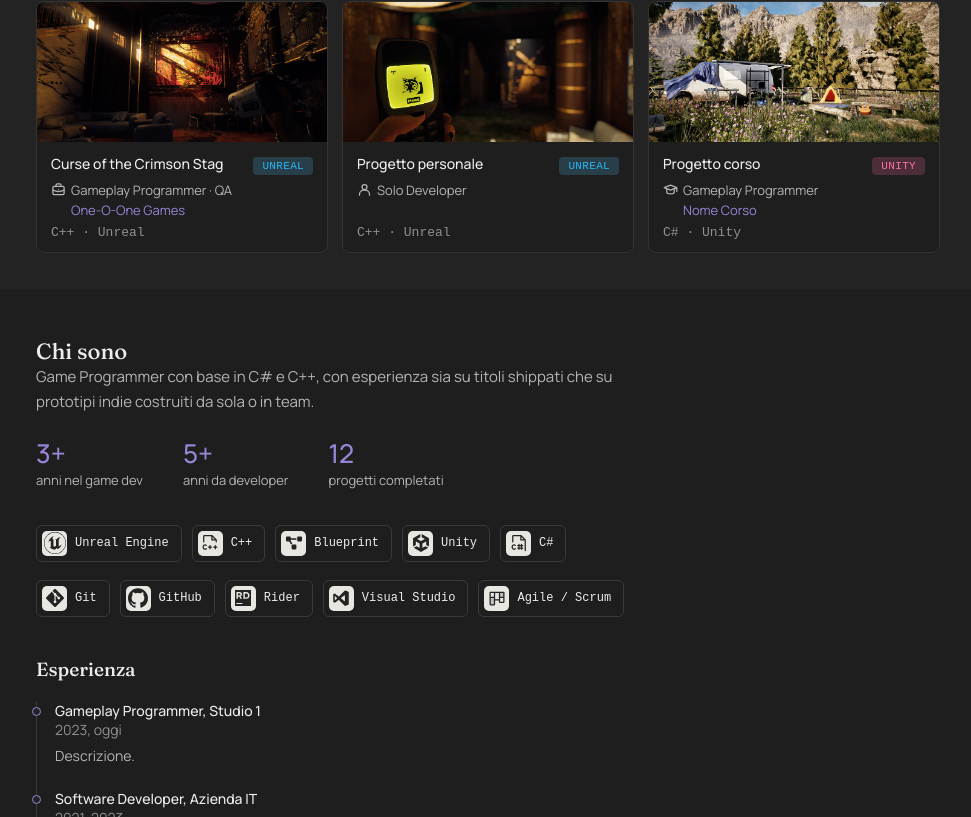
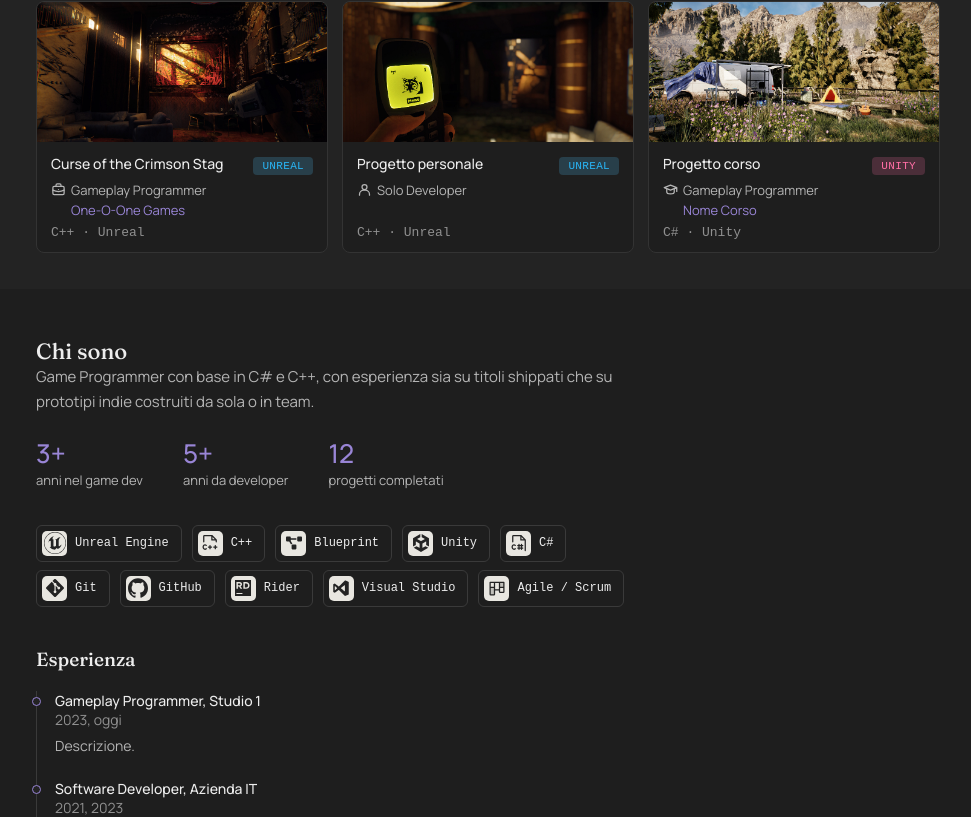
Before and after one commit to camilla-bianca/camilla-bianca.github.io, a React (Vite) app: page / in a window 1280 px wide. Shown: the part 521-1338 px from the top of the page, without its empty margins (152-1123 px from the left). Built offline with nearby package versions, Linux system fonts and the light colour scheme.

Commit message:
minor adjustments

```diff
--- a/src/components/ProjectDetail.css
+++ b/src/components/ProjectDetail.css
@@ -364,14 +364,14 @@
   position: absolute;
   bottom: 10px;
   right: 10px;
-  width: 28px;
-  height: 28px;
+  width: 32px;
+  height: 32px;
   border-radius: 50%;
   background: rgba(0, 0, 0, 0.7);
   display: flex;
   align-items: center;
   justify-content: center;
   color: #fff;
-  font-size: 18px;
+  font-size: 24px;
   z-index: 1;
 }
--- a/src/components/SkillsSection.css
+++ b/src/components/SkillsSection.css
@@ -12,7 +12,8 @@
 }
 
 .skills-group {
-  margin-bottom: 18px;
+  /*margin-bottom: 18px;*/
+  margin-bottom: 8px;
 }
 
 .skills-category {
--- a/src/data/projects.js
+++ b/src/data/projects.js
@@ -10,7 +10,7 @@ export const projects = [
     title: 'Curse of the Crimson Stag',
     engine: 'unreal',
     origin: 'company',
-    role: 'Gameplay Programmer · QA',
+    role: 'Gameplay Programmer',
     company: 'One-O-One Games',
     companyUrl: 'https://www.oneoonegames.com/',
     stack: 'C++ · Unreal',
--- a/src/pages/ProjectDetail.jsx
+++ b/src/pages/ProjectDetail.jsx
@@ -3,19 +3,12 @@ import { useParams, Link } from 'react-router-dom'
 import { getProjectBySlug, getAdjacentProjects, engineLabels } from '../data/projects'
 import { useMediaQuery } from '../hooks/useMediaQuery'
 import { IoGameControllerOutline } from 'react-icons/io5'
-import { GrGamepad } from "react-icons/gr";
-import { BiSolidMoviePlay, BiSolidMovie, BiGame, } from 'react-icons/bi'
 import { TbMovie } from "react-icons/tb";
 import Header from '../components/Header'
 import '../components/ProjectDetail.css'
 
-// const gameBadgeIcon = <IoGameControllerOutline />
-// const gameBadgeIcon = <GrGamepad />
-const gameBadgeIcon = <BiGame />
-
-// const videoBadgeIcon = <BiSolidMoviePlay />
-// const videoBadgeIcon = <TbMovie />
-const videoBadgeIcon = <BiSolidMovie />
+const gameBadgeIcon = <IoGameControllerOutline />
+const videoBadgeIcon = <TbMovie />
 
 function getFourthField(project) {
   if (project.origin === 'company') {
```
